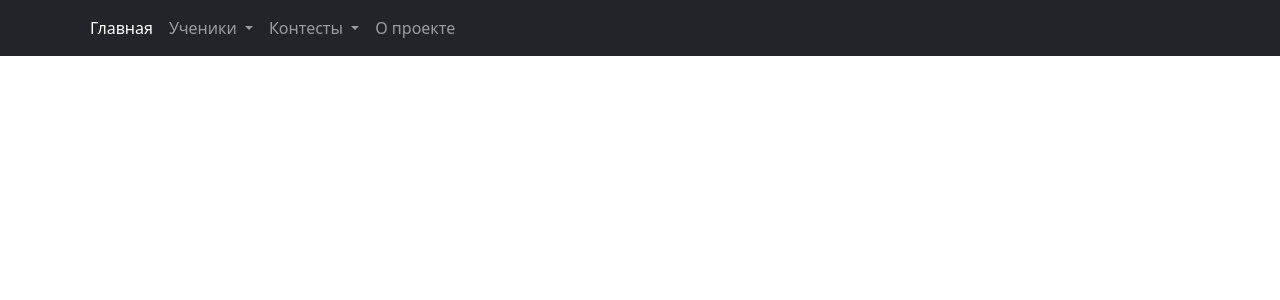
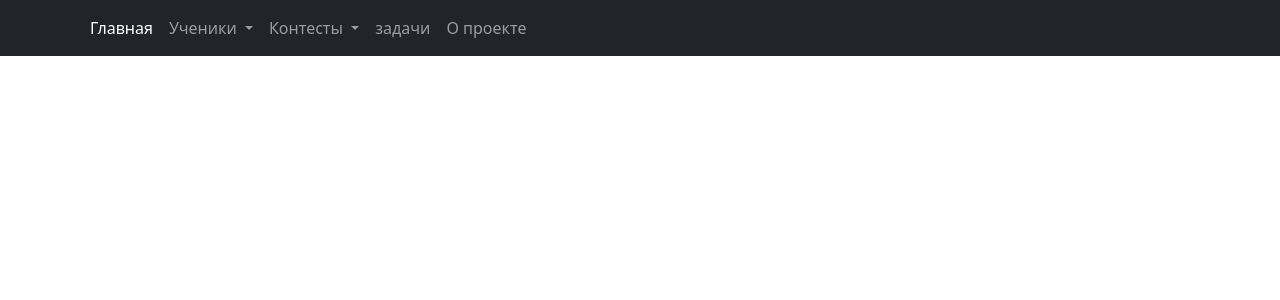
Before and after one commit to KingAndJoker/etr, a Flask app: page /api in a window 1280 px wide. Shown: the top 300 px of the page. Run offline with Flask 3, Linux system fonts and the light colour scheme; some libraries are stand-ins or nearby versions.

Commit message:
add tasks link

```diff
--- a/etr/templates/base.html
+++ b/etr/templates/base.html
@@ -75,6 +75,11 @@
                         </a>
                     </li> -->
                     <li class="nav-item">
+                        <a class="nav-link" href="/etr/problem/" role="button">
+                            задачи
+                        </a>
+                    </li>
+                    <li class="nav-item">
                         <a class="nav-link" href="/etr/about" role="button">
                             О проекте
                         </a>
```
